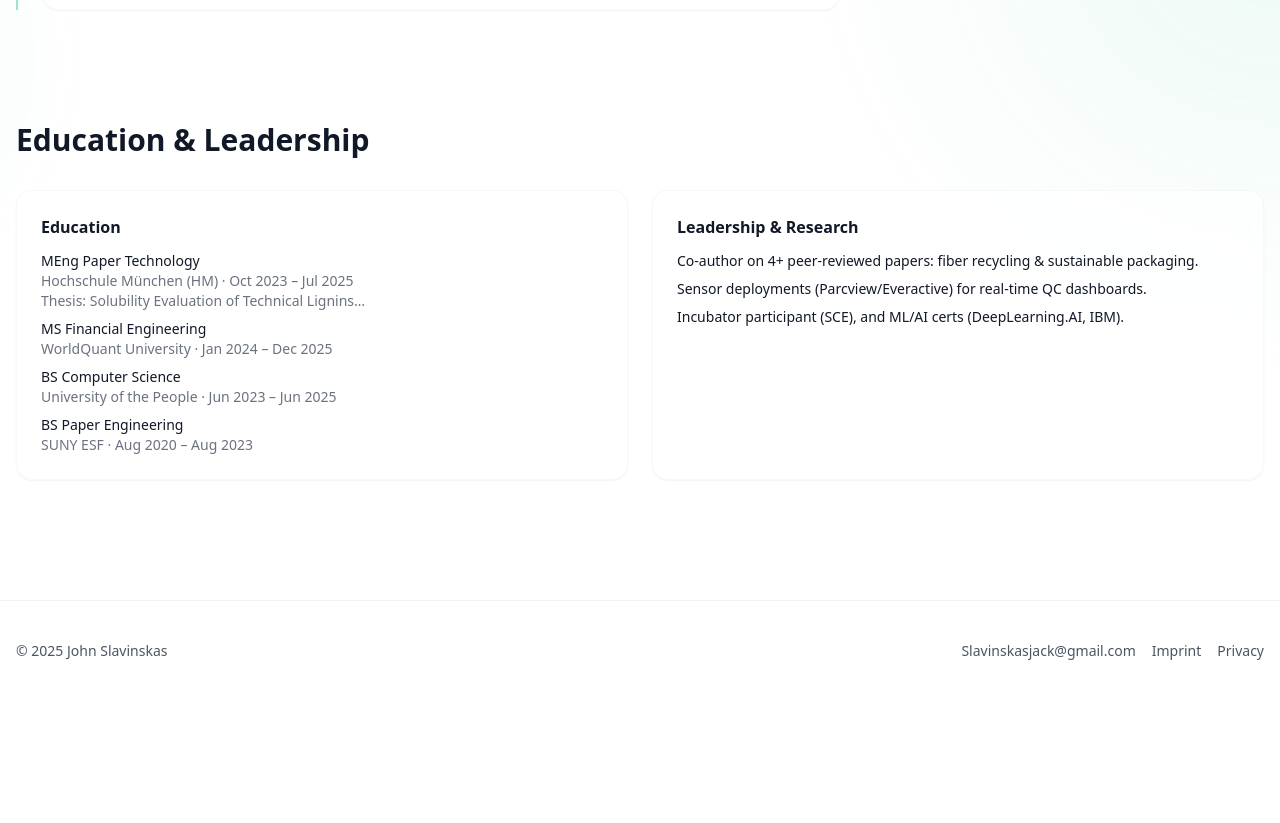
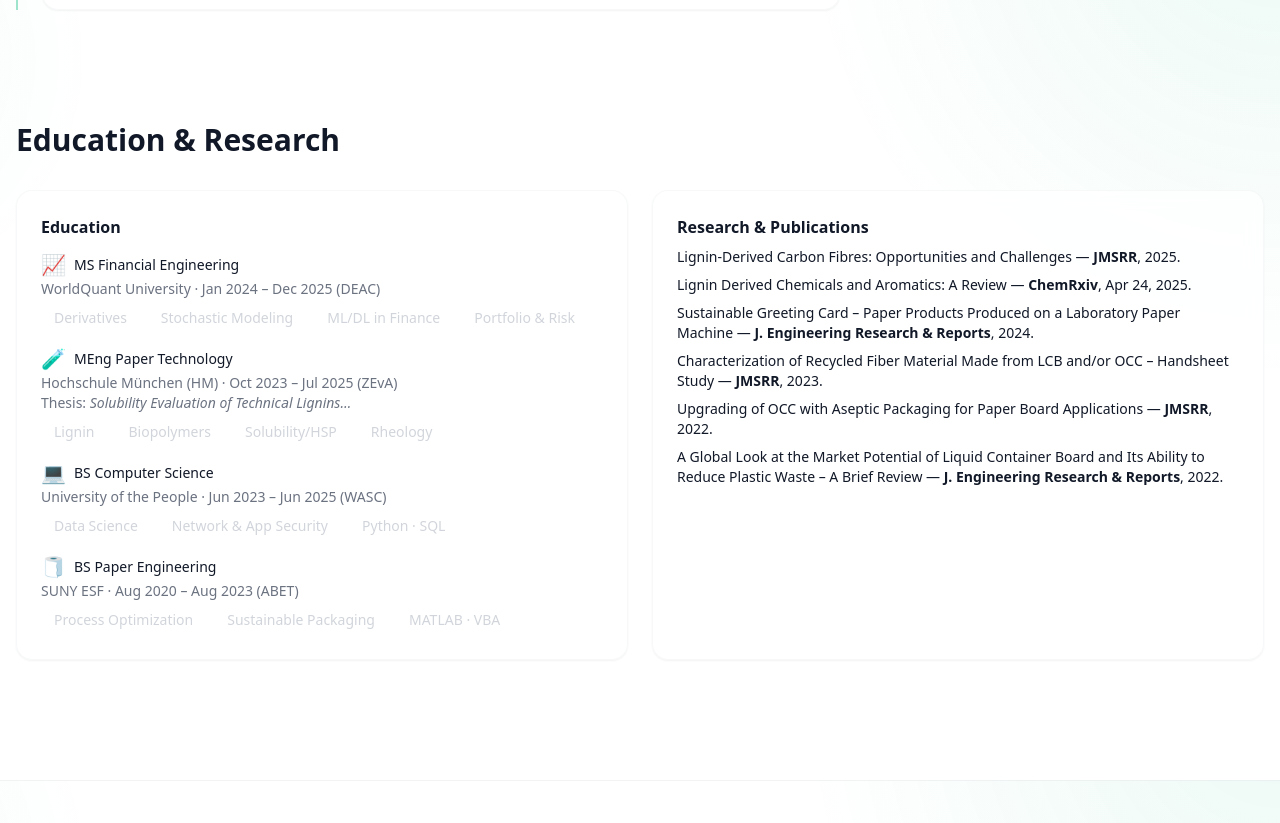
Before and after one commit to Tridude5/JohnSlavinskas, a Next.js app: page / in a window 1280 px wide. Shown: the part 2420-3243 px from the top of the page. Before the commit the page ends 3121 px from the top, so only its background shows below. Built offline with nearby package versions, Linux system fonts and the light colour scheme.

Commit message:
Update page.tsx

```diff
--- a/app/page.tsx
+++ b/app/page.tsx
@@ -7,7 +7,6 @@ import dynamic from "next/dynamic";
 
 import Section from "@/components/Section";
 import ProjectCard from "@/components/ProjectCard";
-import Timeline from "@/components/Timeline";
 import KPIs from "@/components/KPIs";
 import BlueprintFX from "@/components/BlueprintFX";
 import ParallaxGroup from "@/components/ParallaxGroup";
@@ -17,6 +16,44 @@ import AutomationShowcase from "@/components/AutomationShowcase";
 const MagneticButton = dynamic(() => import("@/components/MagneticButton"), { ssr: false });
 
 /* ---------------- little UI helpers ---------------- */
+function Chip({ children, ghost = false }: { children: React.ReactNode; ghost?: boolean }) {
+  return (
+    <span
+      className={
+        ghost
+          ? "inline-flex items-center rounded-full border px-3 py-1 text-sm text-gray-300 border-white/15 bg-white/[0.04]"
+          : "inline-flex items-center rounded-full border px-3 py-1 text-sm border-emerald-500/30 bg-emerald-500/10 text-emerald-300"
+      }
+    >
+      {children}
+    </span>
+  );
+}
+
+type TLItem = { role: string; org: string; period: string; loc?: string; bullets: string[] };
+function GreenTimeline({ items }: { items: TLItem[] }) {
+  return (
+    <ol className="relative border-l-2 border-emerald-500/40 pl-6 space-y-6">
+      {items.map((it, i) => (
+        <li key={i} className="relative">
+          <span className="absolute -left-3 top-1 size-3 rounded-full bg-emerald-500 ring-4 ring-emerald-500/20" />
+          <div className="card p-4">
+            <div className="flex flex-wrap items-baseline gap-2">
+              <h3 className="font-semibold">
+                {it.role} — <span className="text-emerald-400">{it.org}</span>
+              </h3>
+              <span className="text-xs text-gray-400">· {it.period}{it.loc ? ` · ${it.loc}` : ""}</span>
+            </div>
+            <ul className="mt-2 list-disc pl-5 space-y-1 text-sm">
+              {it.bullets.map((b, j) => <li key={j}>{b}</li>)}
+            </ul>
+          </div>
+        </li>
+      ))}
+    </ol>
+  );
+}
+
 function SkillsCard() {
   return (
     <aside className="rounded-2xl border bg-black/30 backdrop-blur supports-[backdrop-filter]:bg-black/30 p-5 shadow-xl">
@@ -59,41 +96,16 @@ function SkillsCard() {
   );
 }
 
-type TLItem = { role: string; org: string; period: string; loc?: string; bullets: string[] };
-function GreenTimeline({ items }: { items: TLItem[] }) {
-  return (
-    <ol className="relative border-l-2 border-emerald-500/40 pl-6 space-y-6">
-      {items.map((it, i) => (
-        <li key={i} className="relative">
-          <span className="absolute -left-3 top-1 size-3 rounded-full bg-emerald-500 ring-4 ring-emerald-500/20" />
-          <div className="card p-4">
-            <div className="flex flex-wrap items-baseline gap-2">
-              <h3 className="font-semibold">
-                {it.role} — <span className="text-emerald-400">{it.org}</span>
-              </h3>
-              <span className="text-xs text-gray-400">· {it.period}{it.loc ? ` · ${it.loc}` : ""}</span>
-            </div>
-            <ul className="mt-2 list-disc pl-5 space-y-1 text-sm">
-              {it.bullets.map((b, j) => <li key={j}>{b}</li>)}
-            </ul>
-          </div>
-        </li>
-      ))}
-    </ol>
-  );
-}
-
 /* -------------------- PAGE -------------------- */
 export default function Page() {
   const base = process.env.NEXT_PUBLIC_BASE_PATH || "";
 
-  // hero KPIs (two cards like hers)
+  // hero KPIs (two cards like the reference)
   const heroKpis = [
     { label: "Publications", value: 6, spark: [1, 2, 3, 4, 5, 6] },
     { label: "Pilot/Lab Projects", value: 12, spark: [2, 3, 5, 7, 10, 12] },
   ];
 
-  // Interests for pills (kept simple)
   const interests = [
     { label: "Running", emoji: "🏃" },
     { label: "Bouldering", emoji: "🧗" },
@@ -105,7 +117,6 @@ export default function Page() {
     { label: "Video Editing", emoji: "🎬" },
   ];
 
-  // Experience (timeline shape used by your <Timeline/>)
   const exp: TLItem[] = [
     {
       role: "Technology Development — Working Student",
@@ -187,7 +198,7 @@ export default function Page() {
             </div>
           </div>
 
-          {/* Right: skills card (sticky look on desktop) */}
+          {/* Right: skills card */}
           <div className="md:col-span-5">
             <div className="card card-gradient">
               <SkillsCard />
@@ -282,37 +293,108 @@ export default function Page() {
         </div>
       </Section>
 
-      {/* EDUCATION & RESEARCH (two-up cards like hers) */}
-      <Section title="Education & Leadership">
+      {/* EDUCATION & RESEARCH (emoji-labeled degrees + chips + linked publications) */}
+      <Section title="Education & Research">
         <div className="grid md:grid-cols-2 gap-6">
+          {/* Education */}
           <div className="card">
             <h3 className="font-semibold">Education</h3>
-            <ul className="mt-3 space-y-2 text-sm">
+            <ul className="mt-3 space-y-3 text-sm">
               <li>
-                <div className="font-medium">MEng Paper Technology</div>
-                <div className="text-gray-500">Hochschule München (HM) · Oct 2023 – Jul 2025</div>
-                <div className="text-gray-500">Thesis: Solubility Evaluation of Technical Lignins…</div>
+                <div className="font-medium flex items-center gap-2">
+                  <span className="text-xl">📈</span> MS Financial Engineering
+                </div>
+                <div className="text-gray-500">WorldQuant University · Jan 2024 – Dec 2025 (DEAC)</div>
+                <div className="mt-1 flex flex-wrap gap-2">
+                  <Chip ghost>Derivatives</Chip>
+                  <Chip ghost>Stochastic Modeling</Chip>
+                  <Chip ghost>ML/DL in Finance</Chip>
+                  <Chip ghost>Portfolio & Risk</Chip>
+                </div>
               </li>
+
               <li>
-                <div className="font-medium">MS Financial Engineering</div>
-                <div className="text-gray-500">WorldQuant University · Jan 2024 – Dec 2025</div>
+                <div className="font-medium flex items-center gap-2">
+                  <span className="text-xl">🧪</span> MEng Paper Technology
+                </div>
+                <div className="text-gray-500">Hochschule München (HM) · Oct 2023 – Jul 2025 (ZEvA)</div>
+                <div className="text-gray-500">
+                  Thesis: <em>Solubility Evaluation of Technical Lignins…</em>
+                </div>
+                <div className="mt-1 flex flex-wrap gap-2">
+                  <Chip ghost>Lignin</Chip>
+                  <Chip ghost>Biopolymers</Chip>
+                  <Chip ghost>Solubility/HSP</Chip>
+                  <Chip ghost>Rheology</Chip>
+                </div>
               </li>
+
               <li>
-                <div className="font-medium">BS Computer Science</div>
-                <div className="text-gray-500">University of the People · Jun 2023 – Jun 2025</div>
+                <div className="font-medium flex items-center gap-2">
+                  <span className="text-xl">💻</span> BS Computer Science
+                </div>
+                <div className="text-gray-500">University of the People · Jun 2023 – Jun 2025 (WASC)</div>
+                <div className="mt-1 flex flex-wrap gap-2">
+                  <Chip ghost>Data Science</Chip>
+                  <Chip ghost>Network &amp; App Security</Chip>
+                  <Chip ghost>Python · SQL</Chip>
+                </div>
               </li>
+
               <li>
-                <div className="font-medium">BS Paper Engineering</div>
-                <div className="text-gray-500">SUNY ESF · Aug 2020 – Aug 2023</div>
+                <div className="font-medium flex items-center gap-2">
+                  <span className="text-xl">🧻</span> BS Paper Engineering
+                </div>
+                <div className="text-gray-500">SUNY ESF · Aug 2020 – Aug 2023 (ABET)</div>
+                <div className="mt-1 flex flex-wrap gap-2">
+                  <Chip ghost>Process Optimization</Chip>
+                  <Chip ghost>Sustainable Packaging</Chip>
+                  <Chip ghost>MATLAB · VBA</Chip>
+                </div>
               </li>
             </ul>
           </div>
+
+          {/* Research & Publications — with your links */}
           <div className="card">
-            <h3 className="font-semibold">Leadership & Research</h3>
-            <ul className="mt-3 space-y-2 text-sm">
-              <li>Co-author on 4+ peer-reviewed papers: fiber recycling &amp; sustainable packaging.</li>
-              <li>Sensor deployments (Parcview/Everactive) for real-time QC dashboards.</li>
-              <li>Incubator participant (SCE), and ML/AI certs (DeepLearning.AI, IBM).</li>
+            <h3 className="font-semibold">Research & Publications</h3>
+            <ul className="mt-2 text-sm space-y-2">
+              <li>
+                <a href="https://journaljmsrr.com/index.php/JMSRR/article/view/425" className="fancy-underline" target="_blank" rel="noreferrer">
+                  Lignin-Derived Carbon Fibres: Opportunities and Challenges
+                </a>{" "}
+                — <strong>JMSRR</strong>, 2025.
+              </li>
+              <li>
+                <a href="https://chemrxiv.org/engage/chemrxiv/article-details/6809454b927d1c2e6670bc80" className="fancy-underline" target="_blank" rel="noreferrer">
+                  Lignin Derived Chemicals and Aromatics: A Review
+                </a>{" "}
+                — <strong>ChemRxiv</strong>, Apr 24, 2025.
+              </li>
+              <li>
+                <a href="https://journaljerr.com/index.php/JERR/article/view/1174" className="fancy-underline" target="_blank" rel="noreferrer">
+                  Sustainable Greeting Card – Paper Products Produced on a Laboratory Paper Machine
+                </a>{" "}
+                — <strong>J. Engineering Research &amp; Reports</strong>, 2024.
+              </li>
+              <li>
+                <a href="https://journaljmsrr.com/index.php/JMSRR/article/view/251" className="fancy-underline" target="_blank" rel="noreferrer">
+                  Characterization of Recycled Fiber Material Made from LCB and/or OCC – Handsheet Study
+                </a>{" "}
+                — <strong>JMSRR</strong>, 2023.
+              </li>
+              <li>
+                <a href="https://journaljmsrr.com/index.php/JMSRR/article/view/225" className="fancy-underline" target="_blank" rel="noreferrer">
+                  Upgrading of OCC with Aseptic Packaging for Paper Board Applications
+                </a>{" "}
+                — <strong>JMSRR</strong>, 2022.
+              </li>
+              <li>
+                <a href="https://journaljerr.com/index.php/JERR/article/view/780" className="fancy-underline" target="_blank" rel="noreferrer">
+                  A Global Look at the Market Potential of Liquid Container Board and Its Ability to Reduce Plastic Waste – A Brief Review
+                </a>{" "}
+                — <strong>J. Engineering Research &amp; Reports</strong>, 2022.
+              </li>
             </ul>
           </div>
         </div>
```
